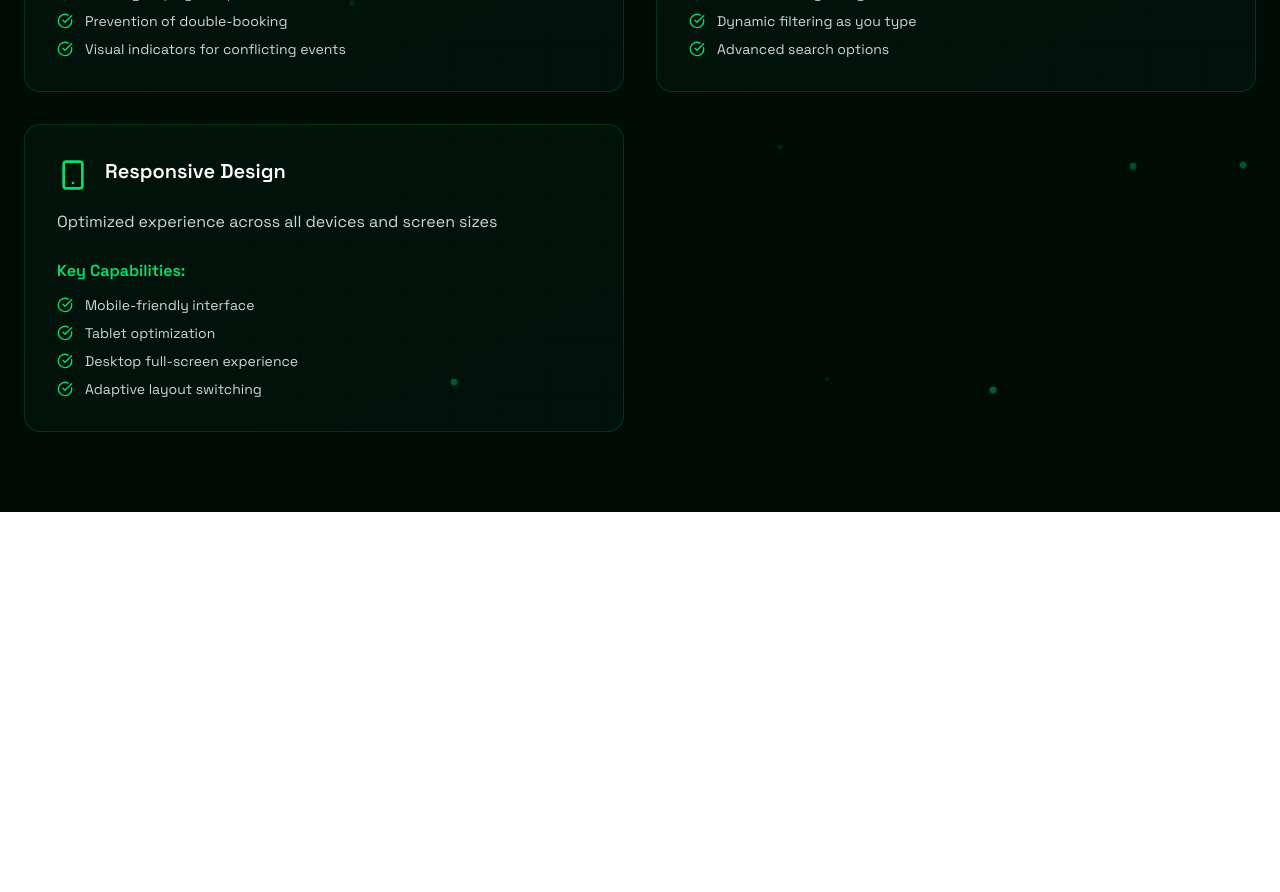
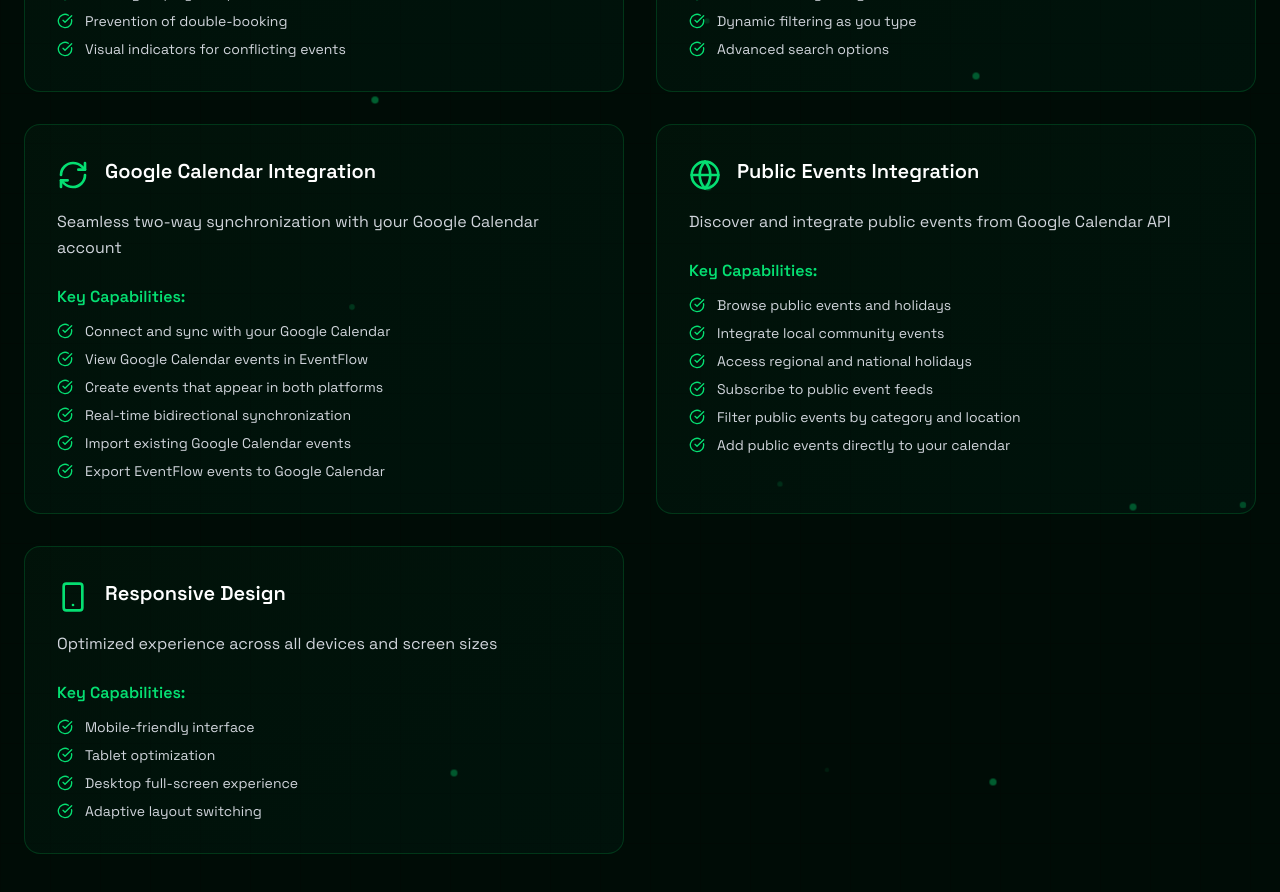
Before and after one commit to vyshnaviGadamsetty/EventFlow, a React (Vite) app: page /ft in a window 1280 px wide. Shown: the part 1380-2272 px from the top of the page. Before the commit the page ends 1892 px from the top, so only its background shows below. Built offline with nearby package versions, Linux system fonts and the light colour scheme.

Commit message:
chnages in features

```diff
--- a/src/Pages/Feautures.jsx
+++ b/src/Pages/Feautures.jsx
@@ -7,6 +7,8 @@ import {
   AlertTriangle,
   Search,
   Clock,
+  Globe,
+  RefreshCw,
   Smartphone
 } from 'lucide-react';
 
@@ -79,6 +81,32 @@ const Features = ({ isDarkMode, isHovering, setIsHovering, cursorPos }) => {
         "Filter events by categories",
         "Dynamic filtering as you type",
         "Advanced search options"
+      ]
+    },
+   {
+      icon: <RefreshCw className="w-8 h-8" />,
+      title: "Google Calendar Integration",
+      description: "Seamless two-way synchronization with your Google Calendar account",
+      details: [
+        "Connect and sync with your Google Calendar",
+        "View Google Calendar events in EventFlow",
+        "Create events that appear in both platforms",
+        "Real-time bidirectional synchronization",
+        "Import existing Google Calendar events",
+        "Export EventFlow events to Google Calendar"
+      ]
+    },
+    {
+      icon: <Globe className="w-8 h-8" />,
+      title: "Public Events Integration",
+      description: "Discover and integrate public events from Google Calendar API",
+      details: [
+        "Browse public events and holidays",
+        "Integrate local community events",
+        "Access regional and national holidays",
+        "Subscribe to public event feeds",
+        "Filter public events by category and location",
+        "Add public events directly to your calendar"
       ]
     },
     {
```
